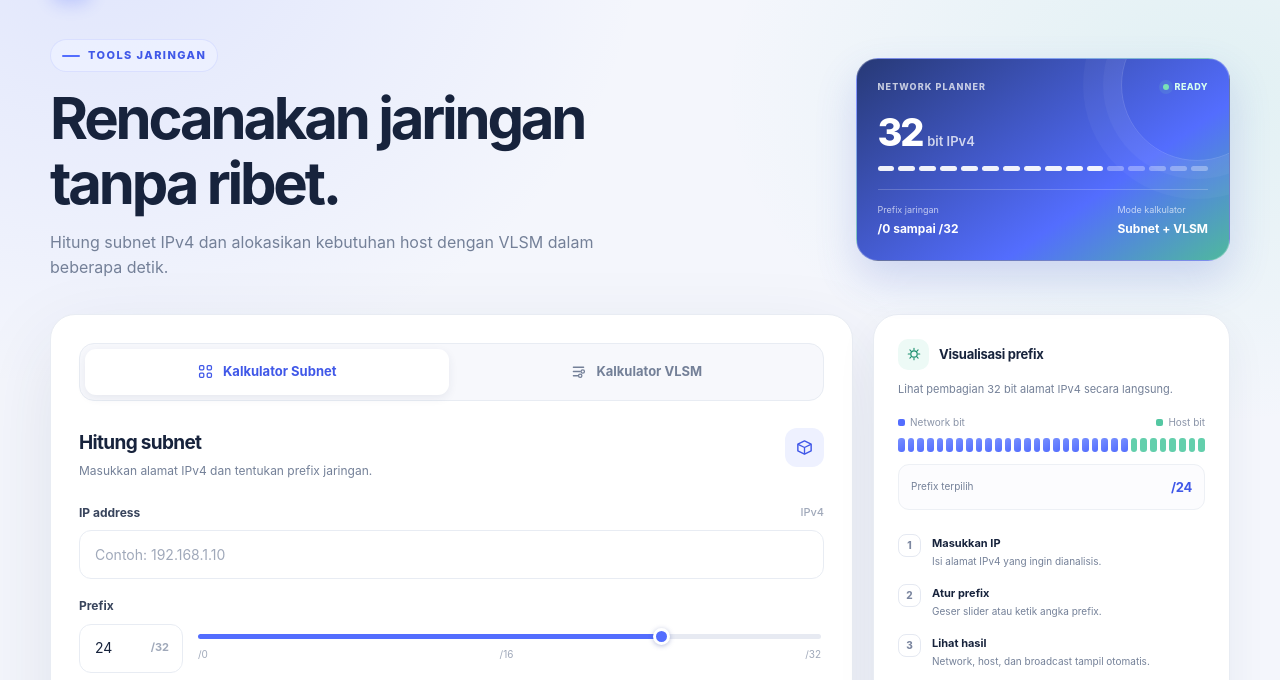
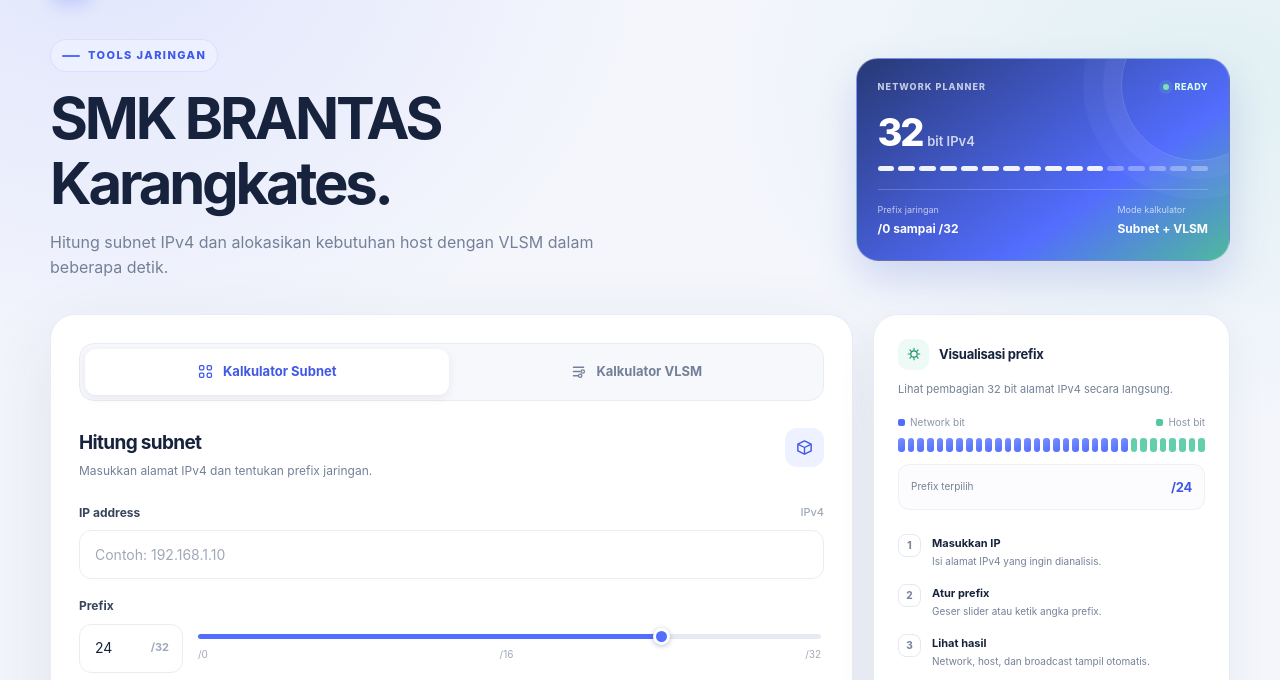
Before and after one commit to rensyarpl2-stack/kalkulator-subnet, a plain HTML site: page kalkulator-subnet/index.html in a window 1280 px wide. Shown: the part 75-755 px from the top of the page. Drawn offline with Linux system fonts and the light colour scheme.

Commit message:
Update tampilan kalkulator subnet

```diff
--- a/kalkulator-subnet/index.html
+++ b/kalkulator-subnet/index.html
@@ -1505,8 +1505,8 @@
         <div class="topbar-note"><span class="status-dot" aria-hidden="true"></span>Siap menghitung</div>
         <button class="theme-toggle" id="theme-toggle" type="button" aria-label="Aktifkan tema gelap">
           <svg viewBox="0 0 20 20" fill="none" aria-hidden="true">
-            <path d="M16.4 12.5A6.8 6.8 0 0 1 7.5 3.6a6.8 6.8 0 1 0 8.9 8.9Z" stroke="currentColor"
-              stroke-width="1.5" stroke-linejoin="round" />
+            <path d="M16.4 12.5A6.8 6.8 0 0 1 7.5 3.6a6.8 6.8 0 1 0 8.9 8.9Z" stroke="currentColor" stroke-width="1.5"
+              stroke-linejoin="round" />
           </svg>
           <span>Tema</span>
         </button>
@@ -1516,7 +1516,7 @@
     <section class="intro">
       <div class="intro-copy">
         <div class="eyebrow"><span class="eyebrow-mark"></span>TOOLS JARINGAN</div>
-        <h1>Rencanakan jaringan<br>tanpa ribet.</h1>
+        <h1>SMK BRANTAS<br>Karangkates.</h1>
         <p>Hitung subnet IPv4 dan alokasikan kebutuhan host dengan VLSM dalam beberapa detik.</p>
       </div>
       <div class="hero-card" aria-label="Ringkasan kemampuan Network Planner">
```
